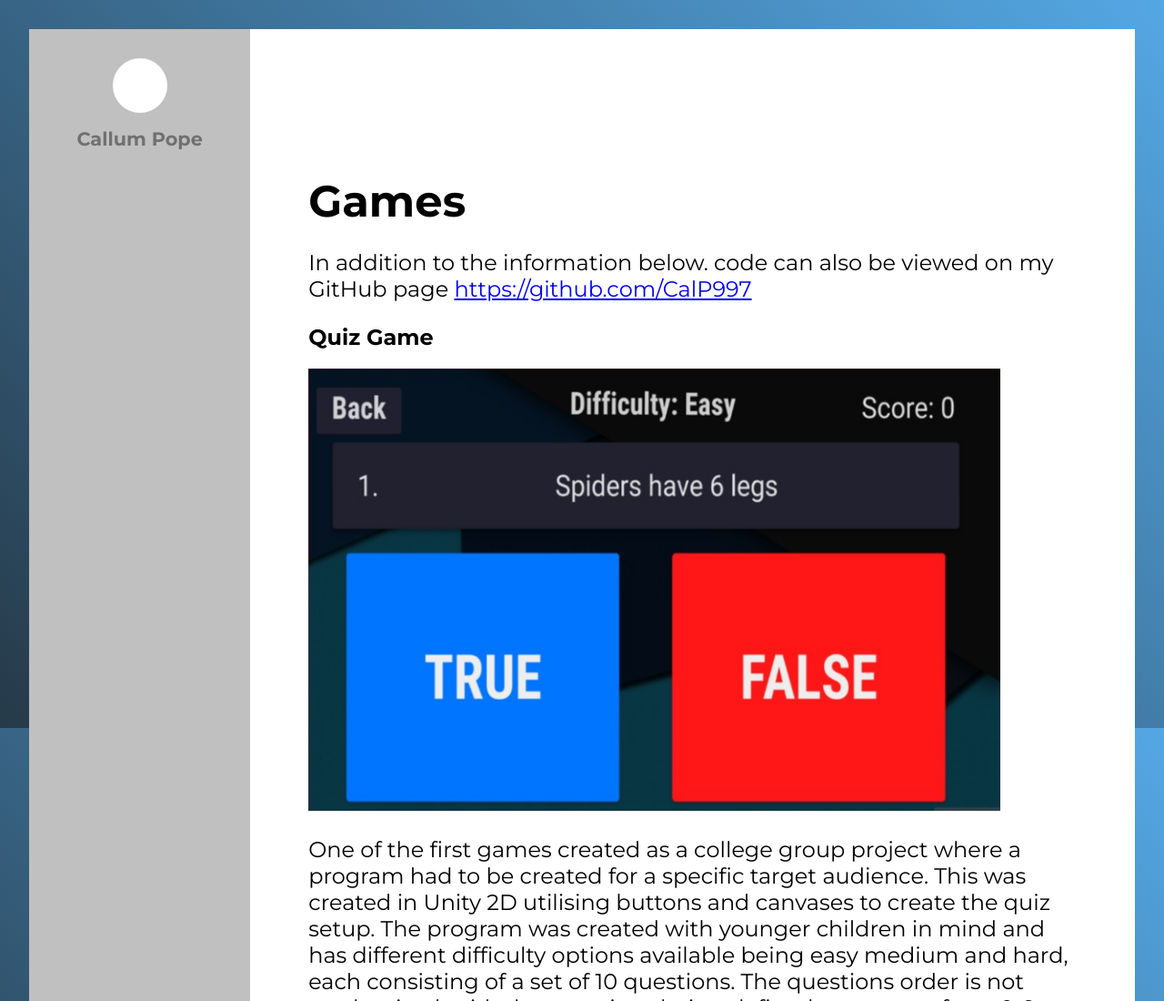
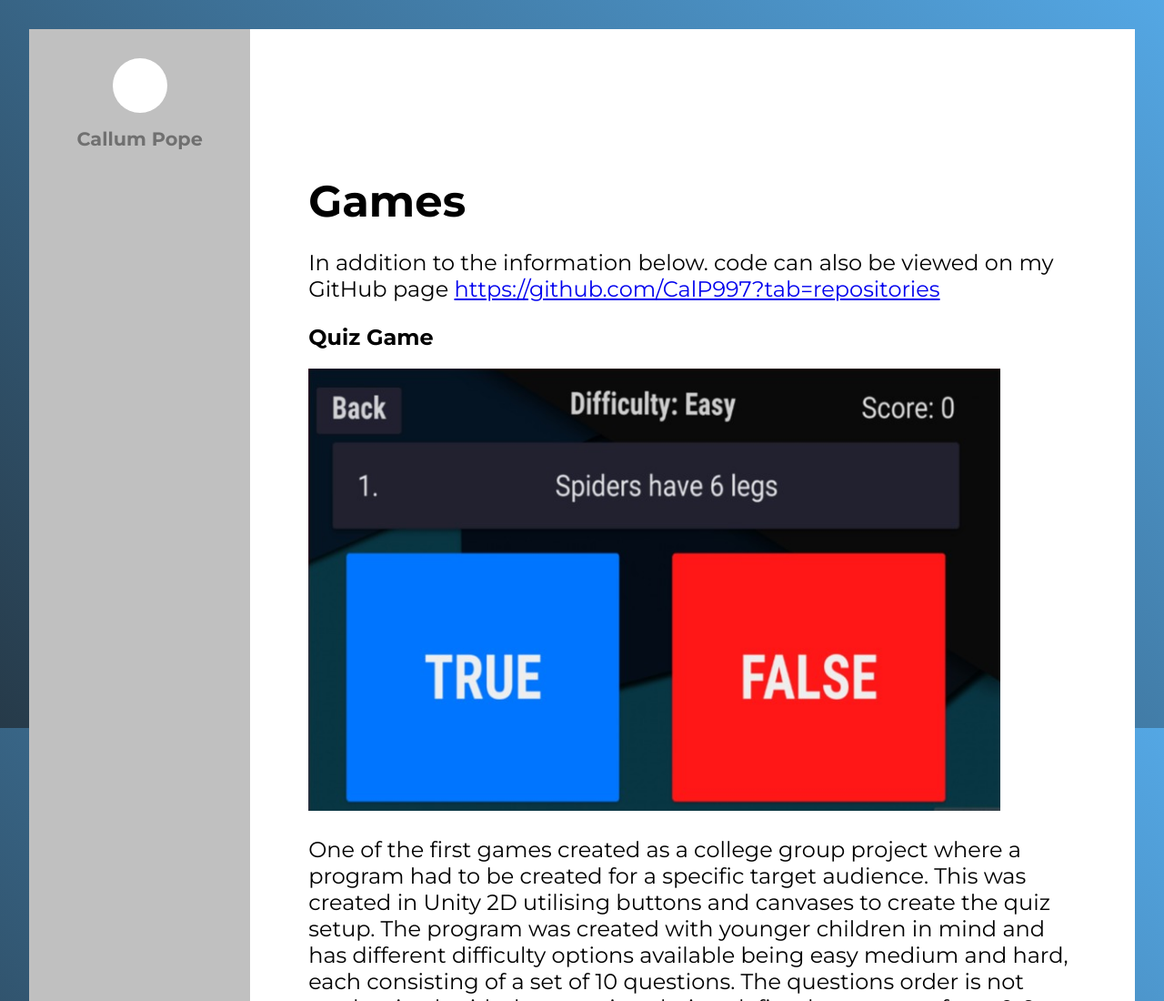
Before and after one commit to CalP997/pofolio-site, a plain HTML site: page games.html in a window 1280 px wide. Shown: the top 1100 px of the page at 91% size. Drawn offline with Linux system fonts and the light colour scheme.

Commit message:
Update games.html

```diff
--- a/games.html
+++ b/games.html
@@ -26,7 +26,7 @@
 
     <main>
         <h1>Games</h1>
-	<p>In addition to the information below. code can also be viewed on my GitHub page <a href="url">https://github.com/CalP997</a></p>
+	<p>In addition to the information below. code can also be viewed on my GitHub page <a href="url">https://github.com/CalP997?tab=repositories</a></p>
         <h2>Quiz Game</h2>
         <img src="images/QuizGame.jpg">
         <p>One of the first games created as a college group project where a program had to be created for a specific target audience. This was created in Unity 2D utilising buttons and canvases to create the quiz setup. The program was created with younger children in mind and has different difficulty options available being easy medium and hard, each consisting of a set of 10 questions. The questions order is not randomized, with the questions being defined as an array from 0-9. Scoring is calculated throughout the course of the game, rather than at the end of the quiz with each correct answer adding 1 to the scoring with the highest score attainable being 10. When a question is answered, the correct answer is revealed to the player through the use of an animation, removing one of the button tiles to show if their answer was correct or incorrect. Once completed the user will be taken to a completion splash screen, from which they can navigate back to the menu to either take another quiz or exit the game. </p>
```
